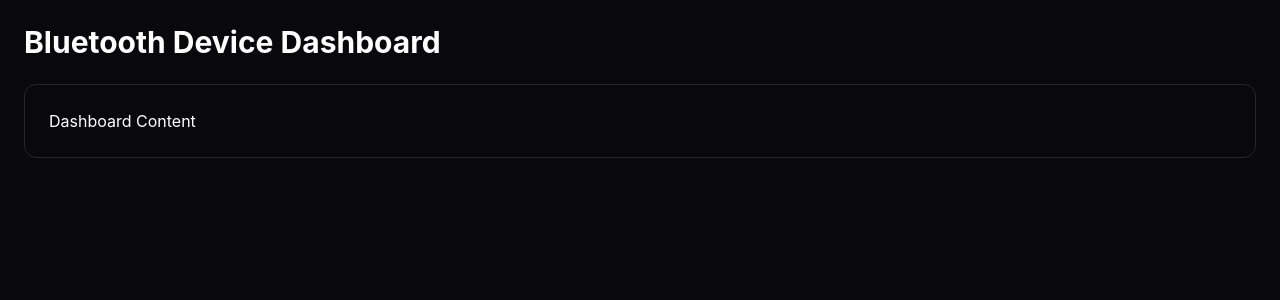
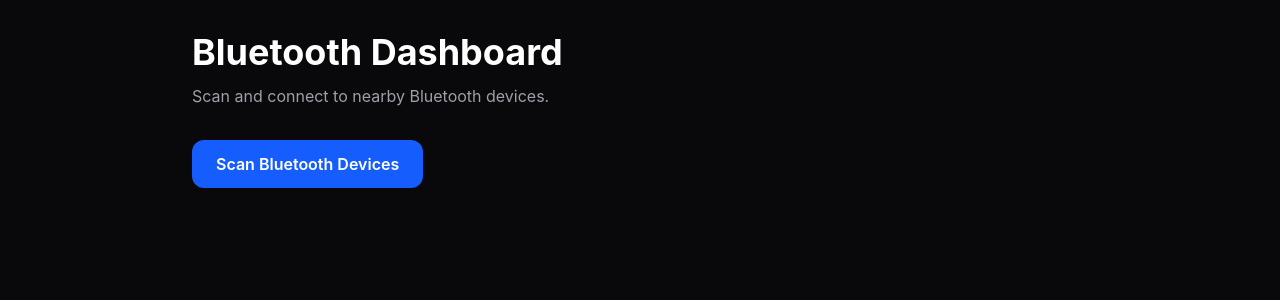
Before and after one commit to GodsplanElot/Bluetooth-Exp, a React (Vite) app: page / in a window 1280 px wide. Shown: the top 300 px of the page. Built offline with nearby package versions, Linux system fonts and the light colour scheme.

Commit message:
feat: implement dashboard page to manage bluetooth device connection and status display

```diff
--- a/src/pages/Dashboard.tsx
+++ b/src/pages/Dashboard.tsx
@@ -1,12 +1,39 @@
+import ScannerButton from '../components/ScannerButton'
+import DeviceCard from '../components/DeviceCard'
+import { useBluetooth } from '../hooks/useBluetooth'
+
 const Dashboard = () => {
+    const {
+        device,
+        connected,
+        loading,
+        connect,
+        disconnect,
+    } = useBluetooth()
+
     return (
-        <div className="min-h-screen bg-zinc-950 text-white p-6">
-            <h1 className="text-3xl font-bold mb-6">
-                Bluetooth Device Dashboard
-            </h1>
+        <div className="min-h-screen bg-zinc-950 text-white p-8">
+            <div className="max-w-4xl mx-auto">
+                <h1 className="text-4xl font-bold mb-3">
+                    Bluetooth Dashboard
+                </h1>
 
-            <div className="border border-zinc-800 rounded-xl p-6">
-                Dashboard Content
+                <p className="text-zinc-400 mb-8">
+                    Scan and connect to nearby Bluetooth devices.
+                </p>
+
+                <ScannerButton
+                    onClick={connect}
+                    loading={loading}
+                />
+
+                {device && (
+                    <DeviceCard
+                        device={device}
+                        connected={connected}
+                        onDisconnect={disconnect}
+                    />
+                )}
             </div>
         </div>
     )
```
